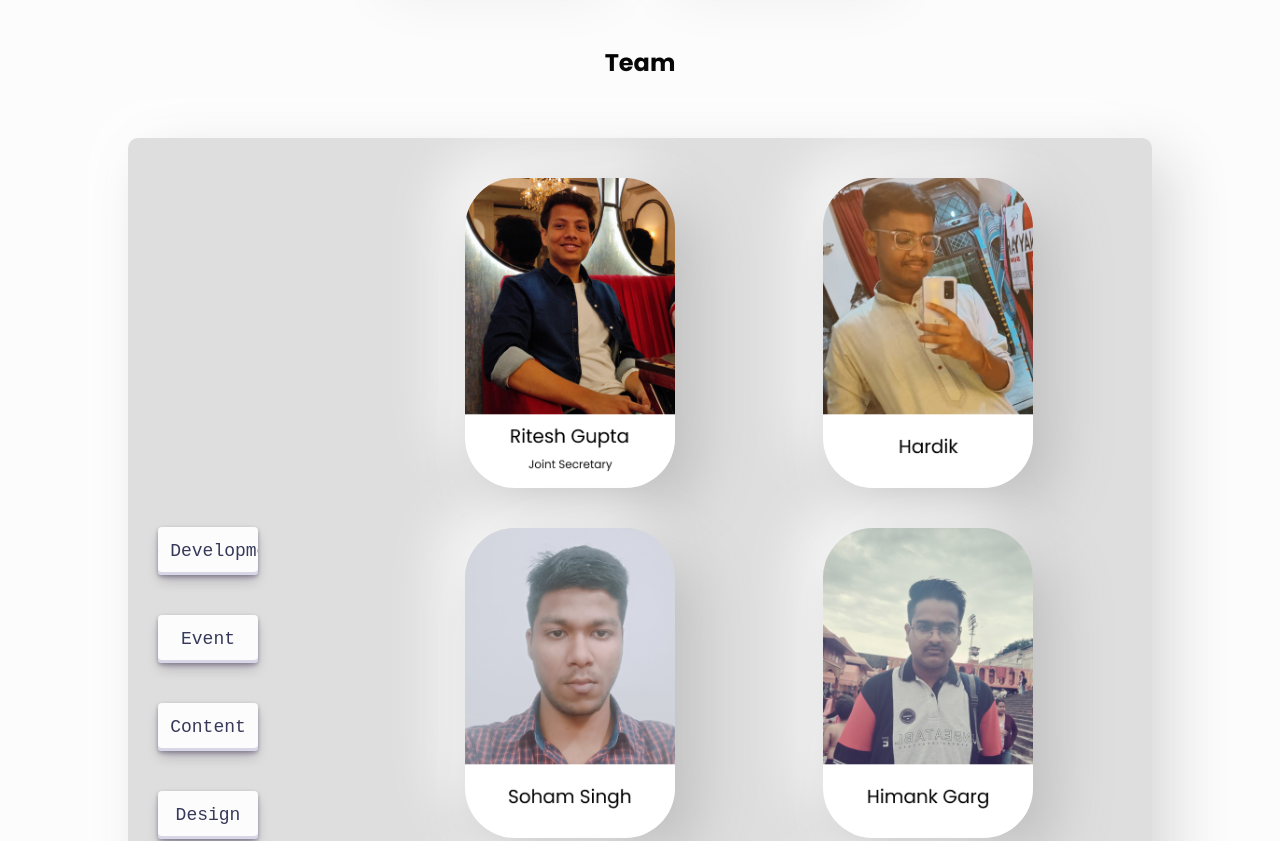
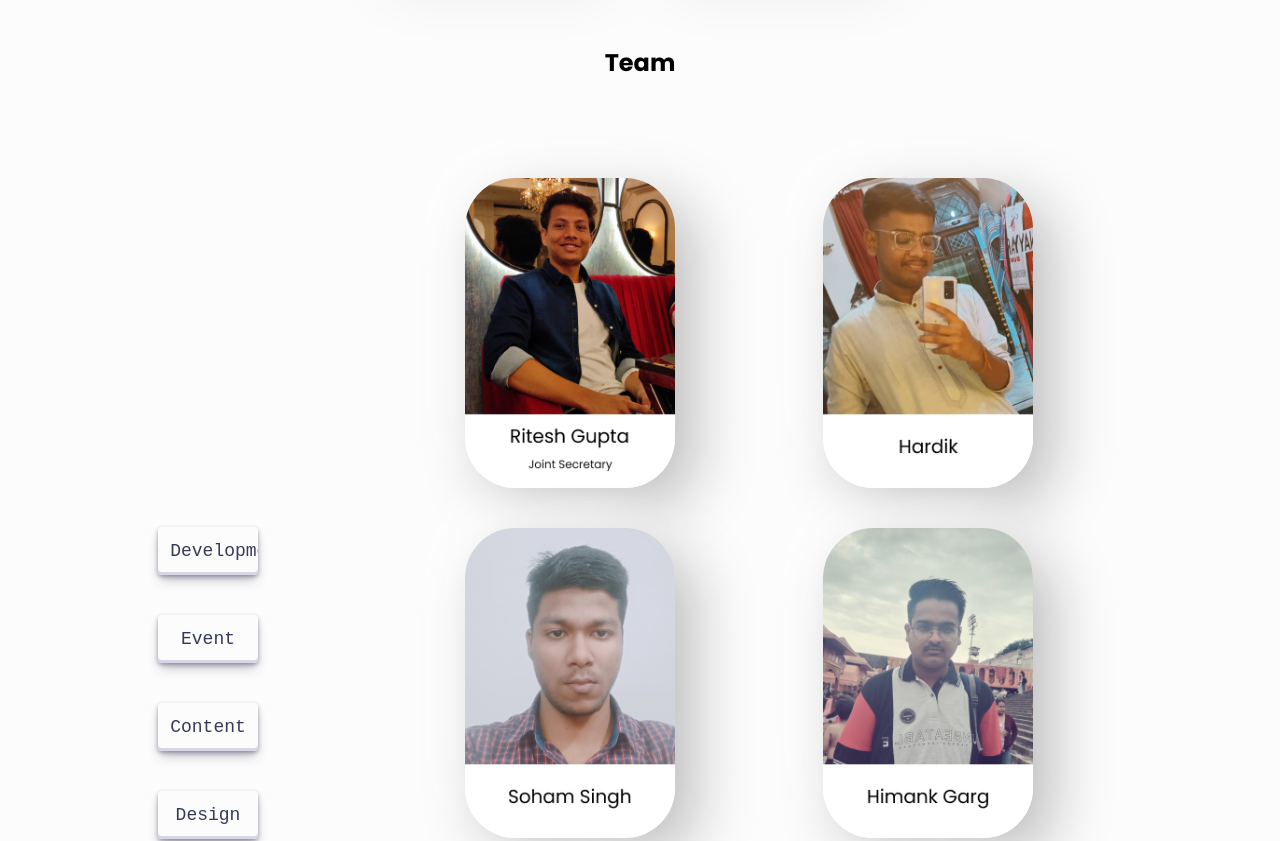
Before and after one commit to Riteshgupta2906/CigFrontEnd, a React (Create React App) app: page /about in a window 1280 px wide. Shown: the part 2740-3581 px from the top of the page. Built offline with nearby package versions, Linux system fonts and the light colour scheme.

Commit message:
Update stylesAbout.css

```diff
--- a/src/Component/About/stylesAbout.css
+++ b/src/Component/About/stylesAbout.css
@@ -39,11 +39,11 @@
   max-height: 4000px;
   display: flex;
   border-radius: 10px;
-  background: #dedede;
+/*   background: #dedede; */
   margin-bottom: 100px;
   margin: 50px 0 100px 10%;
 
-  box-shadow: 20px 20px 60px #d9d9d9, -20px -20px 60px #ffffff;
+/*   box-shadow: 20px 20px 60px #d9d9d9, -20px -20px 60px #ffffff; */
 }
 .stuselection {
   display: flex;
```
